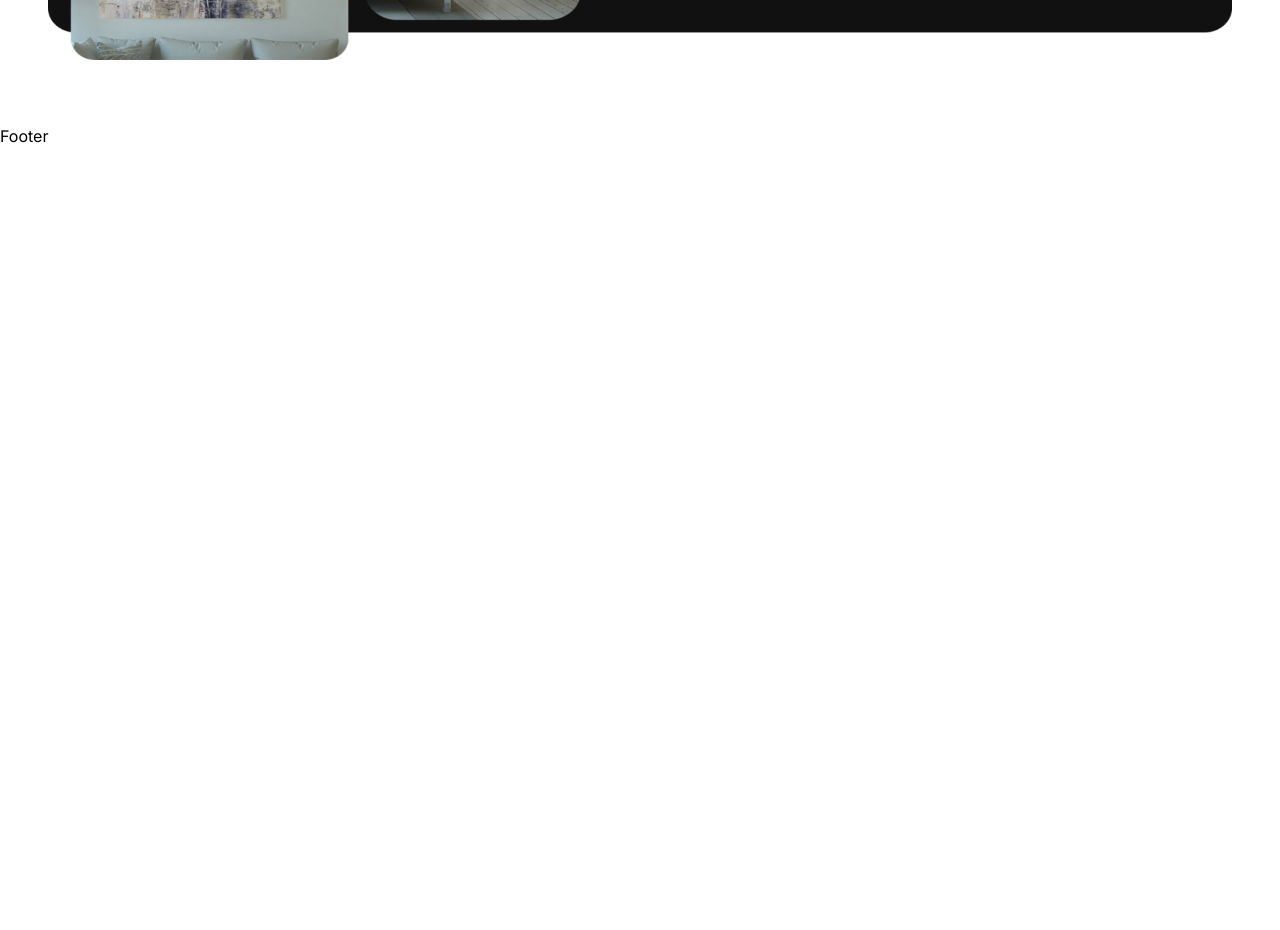
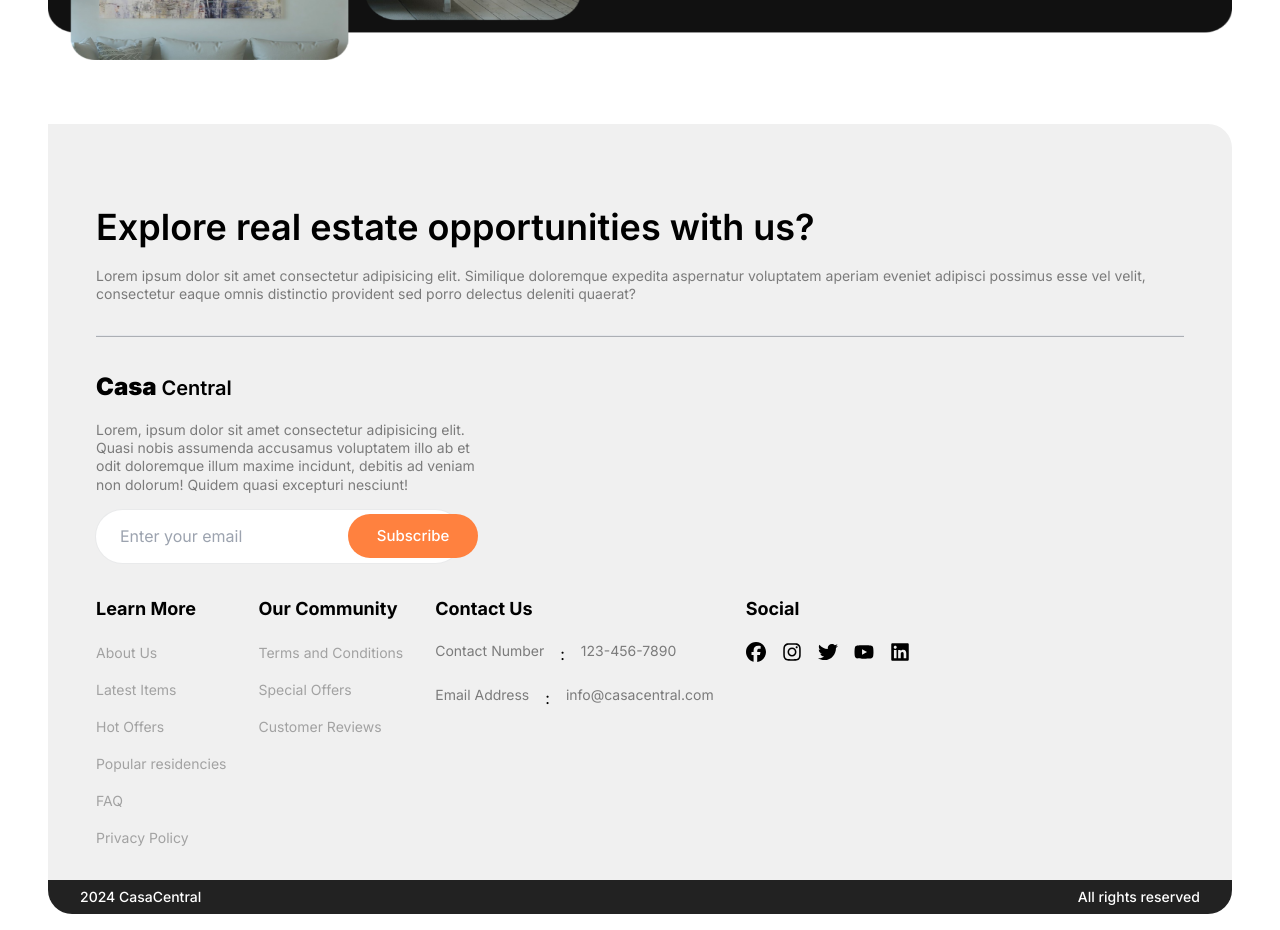
Before and after one commit to koffygeek/CasaCentral-Real_Estate, a React (Vite) app in the folder frontend/: page / in a window 1280 px wide. Shown: the part 3120-4050 px from the top of the page. Before the commit the page ends 3268 px from the top, so only its background shows below. Built offline with nearby package versions, Linux system fonts and the light colour scheme; a web font is replaced by a local one.

Commit message:
footer.jsx et style

```diff
--- a/frontend/src/components/Footer.jsx
+++ b/frontend/src/components/Footer.jsx
@@ -1,5 +1,97 @@
+import { Link } from "react-router-dom";
+import { FOOTER_CONTACT_INFO, FOOTER_LINKS, SOCIALS } from "../constant/data";
+
 const Footer = () => {
-  return <div>Footer</div>;
+  return (
+    <footer className="max-padd-container mb-4">
+      <div className="max-padd-container bg-primary rounded-tr-3xl pt-12 xl:pt-20 pb-8">
+        <h3 className="h3">Explore real estate opportunities with us?</h3>
+        <p>
+          Lorem ipsum dolor sit amet consectetur adipisicing elit. Similique
+          doloremque expedita aspernatur voluptatem aperiam eveniet adipisci
+          possimus esse vel velit, consectetur eaque omnis distinctio provident
+          sed porro delectus deleniti quaerat?
+        </p>
+        <hr className="my-8 bg-slate-900/30 h-[2px]" />
+        {/* container  */}
+        <div className="flex justify-between flex-wrap gap-x-2 gap-y-8">
+          <div className="max-w-sm">
+            <Link to={"/"} className="flex items-center gap-x-2">
+              <span className="font-[900] text-[24px] ">
+                Casa <span className="font-[600] medium-20 ">Central</span>
+              </span>
+            </Link>
+            <p className="py-4">
+              Lorem, ipsum dolor sit amet consectetur adipisicing elit. Quasi
+              nobis assumenda accusamus voluptatem illo ab et odit doloremque
+              illum maxime incidunt, debitis ad veniam non dolorum! Quidem quasi
+              excepturi nesciunt!
+            </p>
+            <div className="flexBetween pl-6 h-[3.3rem] bg-white w-full max-w-[366px] rounded-full ring-1 ring-slate-500/5 ">
+              <input
+                type="email"
+                placeholder="Enter your email"
+                className="bg-transparent border-none outline-none"
+              />
+              <button className="btn-secondary rounded-full relative right-[0.33rem]">
+                Subscribe
+              </button>
+            </div>
+          </div>
+          <div className="flex justify-between flex-wrap gap-8">
+            {FOOTER_LINKS.map((col) => (
+              <FooterColumn key={col.title} title={col.title}>
+                <ul className="flex flex-col gap-4 regular-14 text-gray-20">
+                  {col.links.map((link) => (
+                    <Link to={"/"} key={link}>
+                      {link}
+                    </Link>
+                  ))}
+                </ul>
+              </FooterColumn>
+            ))}
+            <div className="flex flex-col gap-5">
+              <FooterColumn title={FOOTER_CONTACT_INFO.title}>
+                {FOOTER_CONTACT_INFO.links.map((link) => (
+                  <Link
+                    to={"/"}
+                    key={link.label}
+                    className="flex gap-4 md:flex-col lg:flex-row"
+                  >
+                    <p>{link.label} </p>: <p>{link.value} </p>
+                  </Link>
+                ))}
+              </FooterColumn>
+            </div>
+            <div className="flex">
+              <FooterColumn title={SOCIALS.title}>
+                <ul className="flex gap-4">
+                  {SOCIALS.links.map((link) => (
+                    <Link to={"/"} key={link.id} className="text-xl">
+                      {link.icon}
+                    </Link>
+                  ))}
+                </ul>
+              </FooterColumn>
+            </div>
+          </div>
+        </div>
+      </div>
+      {/* copyright */}
+      <p className="text-white bg-tertiary medium-14 py-2 px-8 rounded-b-3xl flexBetween">
+        <span>2024 CasaCentral</span>All rights reserved
+      </p>
+    </footer>
+  );
 };
 
 export default Footer;
+
+const FooterColumn = ({ title, children }) => {
+  return (
+    <div className="flex flex-col gap-5">
+      <h4 className="bold-18 whitespace-nowrap">{title} </h4>
+      {children}
+    </div>
+  );
+};
--- a/frontend/src/constant/data.jsx
+++ b/frontend/src/constant/data.jsx
@@ -1,12 +1,12 @@
-import img1 from '../assets/img1.png'
-import img2 from '../assets/img2.png'
-import img3 from '../assets/img3.png'
-import img4 from '../assets/img4.png'
-import img5 from '../assets/img5.png'
-import blog1 from '../assets/blog1.jpg'
-import blog2 from '../assets/blog2.jpg'
-import blog3 from '../assets/blog3.jpg'
-import blog4 from '../assets/blog4.jpg'
+import img1 from "../assets/img1.png";
+import img2 from "../assets/img2.png";
+import img3 from "../assets/img3.png";
+import img4 from "../assets/img4.png";
+import img5 from "../assets/img5.png";
+import blog1 from "../assets/blog1.jpg";
+import blog2 from "../assets/blog2.jpg";
+import blog3 from "../assets/blog3.jpg";
+import blog4 from "../assets/blog4.jpg";
 
 // icons
 import {
@@ -28,12 +28,13 @@ export const PROPERTIES = [
     city: "Florence",
     area: 450,
     price: 450,
-    description: "Charming bungalow with modern amenities and scenic views, perfect for peaceful living.",
+    description:
+      "Charming bungalow with modern amenities and scenic views, perfect for peaceful living.",
     facilities: {
       bedrooms: 3,
       bathrooms: 2,
-      parkings: 1
-    }
+      parkings: 1,
+    },
   },
   {
     title: "Oceanview Oasis Serenity Escape",
@@ -44,12 +45,13 @@ export const PROPERTIES = [
     city: "Sydney",
     area: 500,
     price: 600,
-    description: "A beautiful residence with a stunning ocean view, perfect for a serene escape.",
+    description:
+      "A beautiful residence with a stunning ocean view, perfect for a serene escape.",
     facilities: {
       bedrooms: 4,
       bathrooms: 3,
-      parkings: 2
-    }
+      parkings: 2,
+    },
   },
   {
     title: "Sunrise Sanctuary Solace Retreat",
@@ -60,12 +62,13 @@ export const PROPERTIES = [
     city: "Kyoto",
     area: 420,
     price: 480,
-    description: "A peaceful retreat with modern amenities and beautiful sunrise views.",
+    description:
+      "A peaceful retreat with modern amenities and beautiful sunrise views.",
     facilities: {
       bedrooms: 2,
       bathrooms: 2,
-      parkings: 1
-    }
+      parkings: 1,
+    },
   },
   {
     title: "Urban Elegance Sophistication Haven",
@@ -76,12 +79,13 @@ export const PROPERTIES = [
     city: "Toronto",
     area: 550,
     price: 800,
-    description: "An elegant urban property with sophisticated design and ample space.",
+    description:
+      "An elegant urban property with sophisticated design and ample space.",
     facilities: {
       bedrooms: 5,
       bathrooms: 4,
-      parkings: 3
-    }
+      parkings: 3,
+    },
   },
   {
     title: "Rustic Retreat Charm Cottage",
@@ -92,12 +96,13 @@ export const PROPERTIES = [
     city: "Barcelona",
     area: 470,
     price: 700,
-    description: "A charming rustic villa with modern amenities and scenic views.",
+    description:
+      "A charming rustic villa with modern amenities and scenic views.",
     facilities: {
       bedrooms: 3,
       bathrooms: 3,
-      parkings: 2
-    }
+      parkings: 2,
+    },
   },
   {
     title: "Garden Grove Oasis Retreat Haven",
@@ -108,12 +113,13 @@ export const PROPERTIES = [
     city: "Rio de Janeiro",
     area: 520,
     price: 680,
-    description: "A luxurious penthouse with a garden grove and breathtaking views.",
+    description:
+      "A luxurious penthouse with a garden grove and breathtaking views.",
     facilities: {
       bedrooms: 4,
       bathrooms: 3,
-      parkings: 2
-    }
+      parkings: 2,
+    },
   },
   {
     title: "Mountain Majesty Tranquility Haven",
@@ -124,12 +130,13 @@ export const PROPERTIES = [
     city: "Zurich",
     area: 480,
     price: 750,
-    description: "A tranquil home with majestic mountain views and modern amenities.",
+    description:
+      "A tranquil home with majestic mountain views and modern amenities.",
     facilities: {
       bedrooms: 3,
       bathrooms: 2,
-      parkings: 1
-    }
+      parkings: 1,
+    },
   },
   {
     title: "Lakefront Lodge Haven Haven",
@@ -140,12 +147,13 @@ export const PROPERTIES = [
     city: "Cape Town",
     area: 430,
     price: 500,
-    description: "A cozy lakefront apartment with scenic views and modern amenities.",
+    description:
+      "A cozy lakefront apartment with scenic views and modern amenities.",
     facilities: {
       bedrooms: 2,
       bathrooms: 2,
-      parkings: 1
-    }
+      parkings: 1,
+    },
   },
   {
     title: "Serenity Shores Bliss Haven",
@@ -156,15 +164,15 @@ export const PROPERTIES = [
     city: "Bangkok",
     area: 460,
     price: 520,
-    description: "A serene villa with blissful surroundings and modern amenities.",
+    description:
+      "A serene villa with blissful surroundings and modern amenities.",
     facilities: {
       bedrooms: 3,
       bathrooms: 2,
-      parkings: 1
-    }
+      parkings: 1,
+    },
   },
 ];
-
 
 // properties data
 export const BLOGS = [
@@ -187,9 +195,8 @@ export const BLOGS = [
     title: "Urban Elegance Sophistication Haven",
     image: blog4,
     category: "Property",
-    }
-]
-
+  },
+];
 
 // FOOTER SECTION
 export const FOOTER_LINKS = [
@@ -206,11 +213,7 @@ export const FOOTER_LINKS = [
   },
   {
     title: "Our Community",
-    links: [
-      "Terms and Conditions",
-      "Special Offers",
-      "Customer Reviews",
-    ],
+    links: ["Terms and Conditions", "Special Offers", "Customer Reviews"],
   },
 ];
 
```
